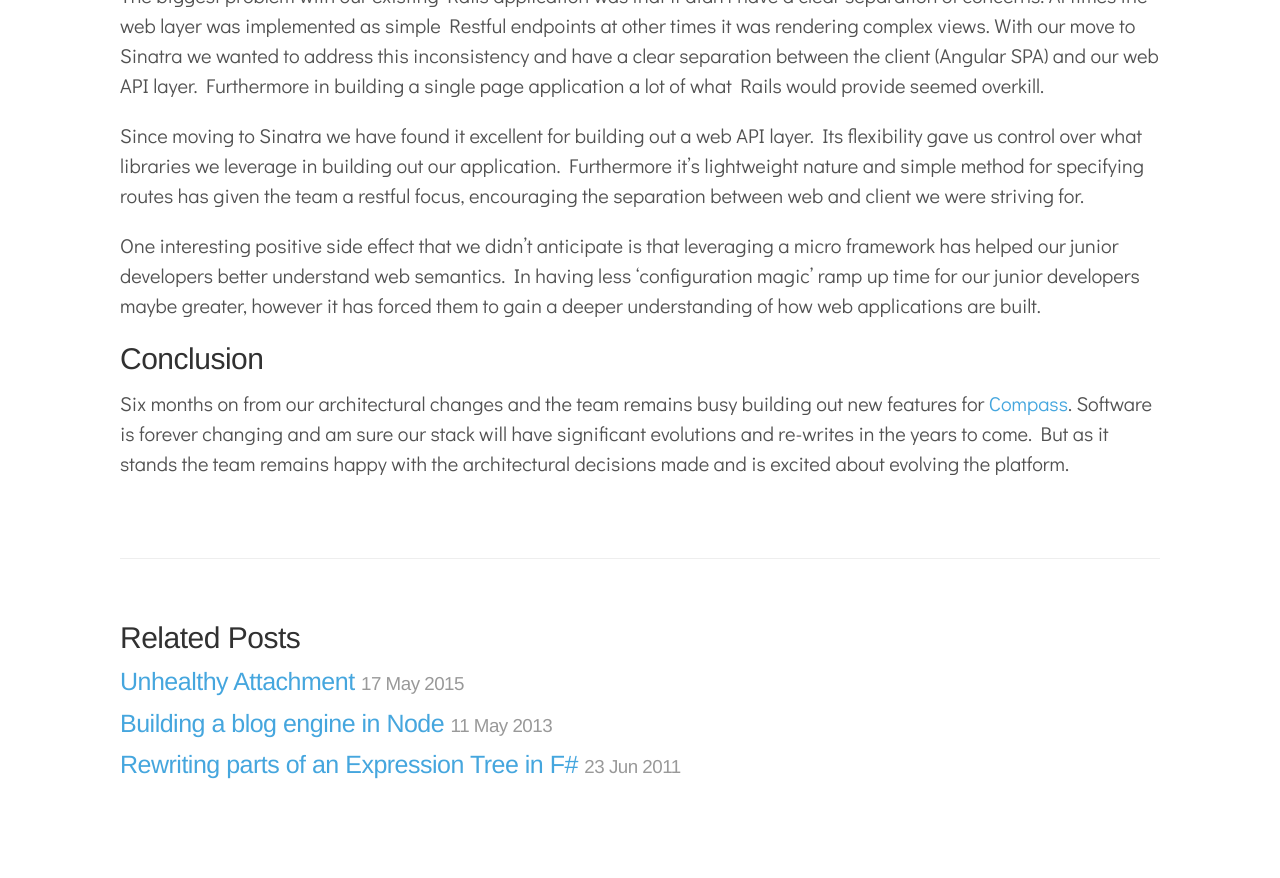
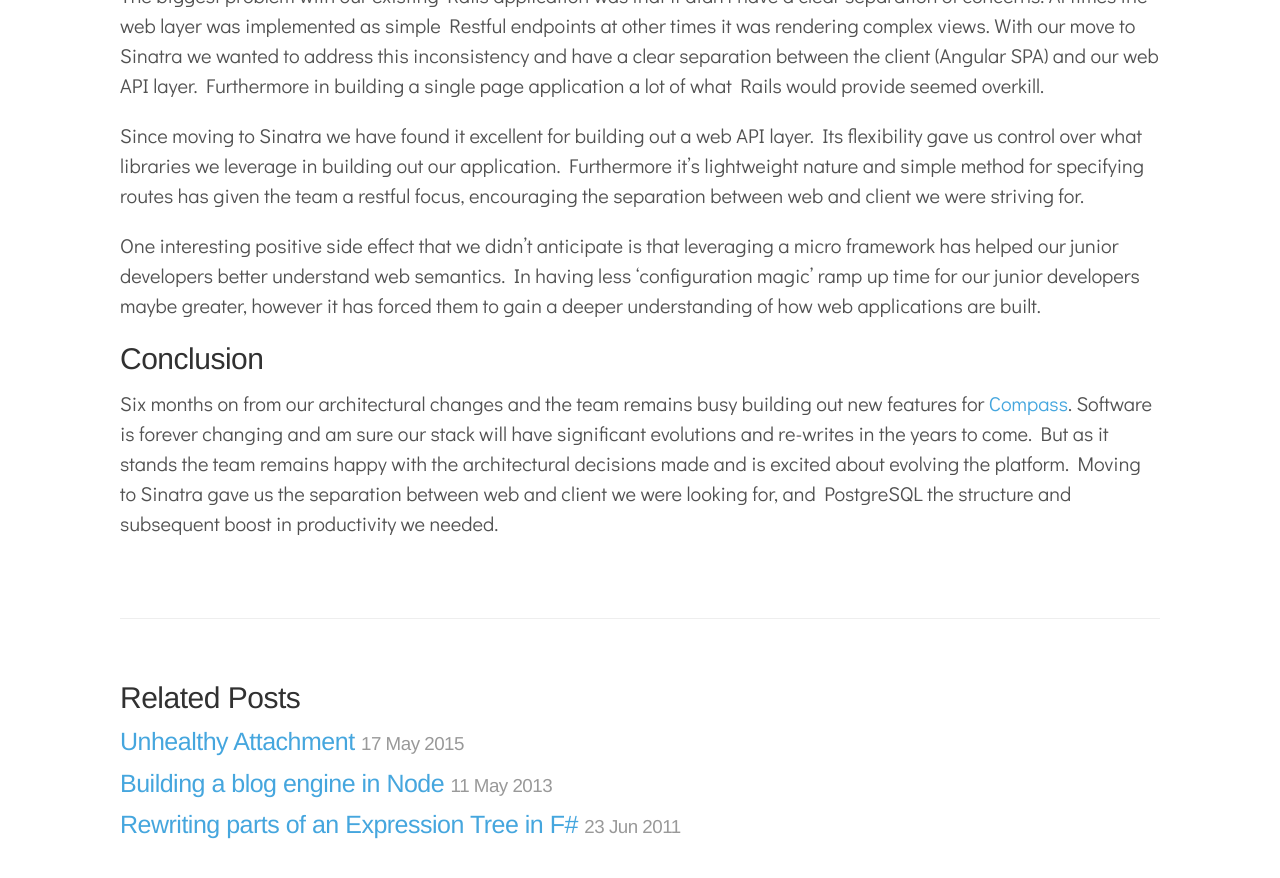
Before and after one commit to davidkdickson/davidkdickson.github.io, a Jekyll site: the page built from _posts/2015-12-10-compass-re-architecture.md, in a window 1280 px wide and 900 px high, scrolled down 1203 px. Shown: the top 878 px of the window. Built offline with Jekyll 4.4.1, drawn with Linux system fonts in a browser that asks for light colours; Markdown is read by kramdown in place of the engine named in the settings; before the commit the page ends 2043 px from its top, so only the background shows below that.

Commit message:
Slight update.

```diff
--- a/_posts/2015-12-10-compass-re-architecture.md
+++ b/_posts/2015-12-10-compass-re-architecture.md
@@ -32,4 +32,4 @@ Since moving to Sinatra we have found it excellent for building out a web API la
 One interesting positive side effect that we didn't anticipate is that leveraging a micro framework has helped our junior developers better understand web semantics. In having less ‘configuration magic’ ramp up time for our junior developers maybe greater, however it has forced them to gain a deeper understanding of how web applications are built.
 
 ## Conclusion
-Six months on from our architectural changes and the team remains busy building out new features for [Compass](https://www.compass.co). Software is forever changing and am sure our stack will have significant evolutions and re-writes in the years to come. But as it stands the team remains happy with the architectural decisions made and is excited about evolving the platform.
+Six months on from our architectural changes and the team remains busy building out new features for [Compass](https://www.compass.co). Software is forever changing and am sure our stack will have significant evolutions and re-writes in the years to come. But as it stands the team remains happy with the architectural decisions made and is excited about evolving the platform. Moving to Sinatra gave us the separation between web and client we were looking for, and PostgreSQL the structure and subsequent boost in productivity we needed.
```
